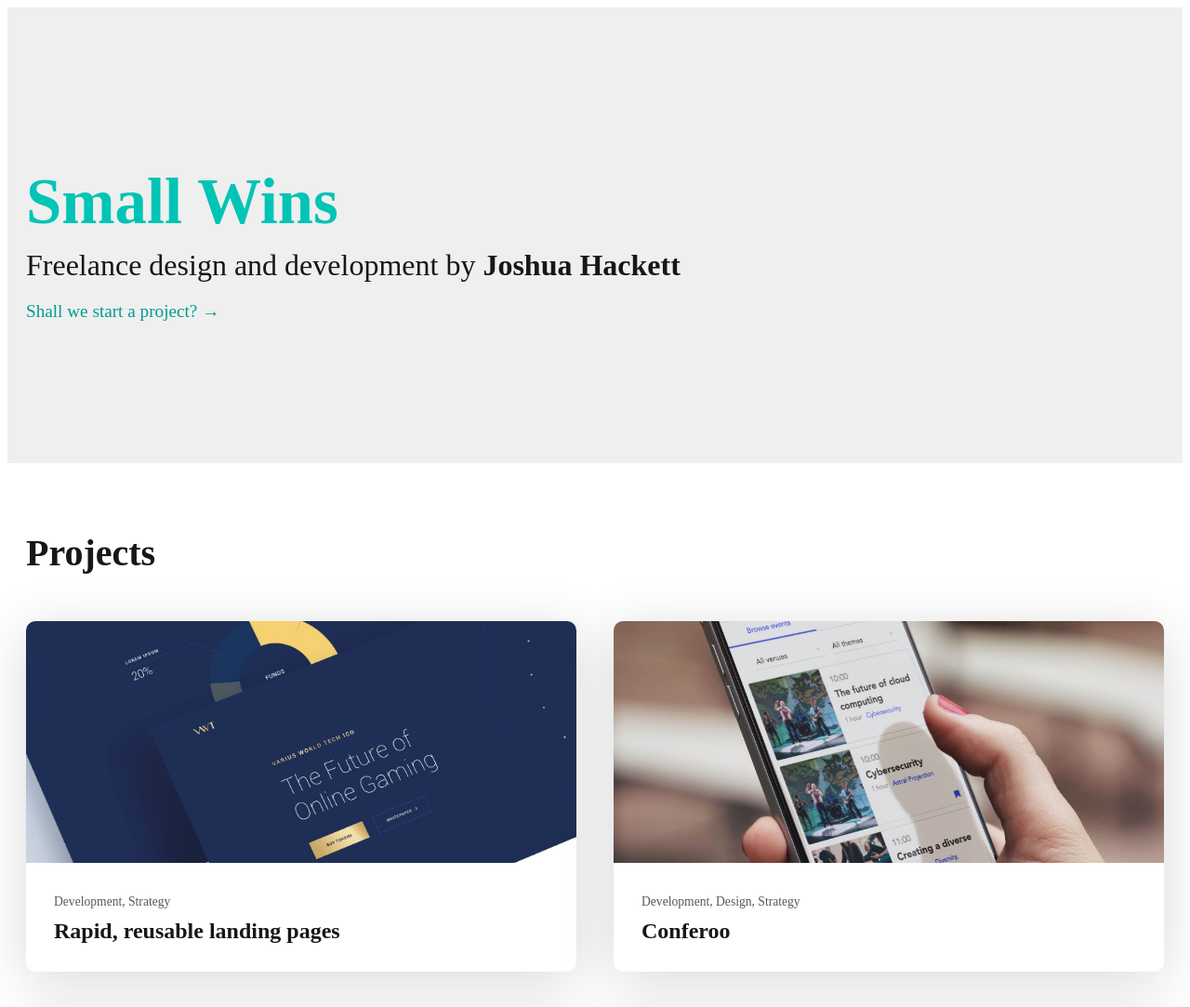
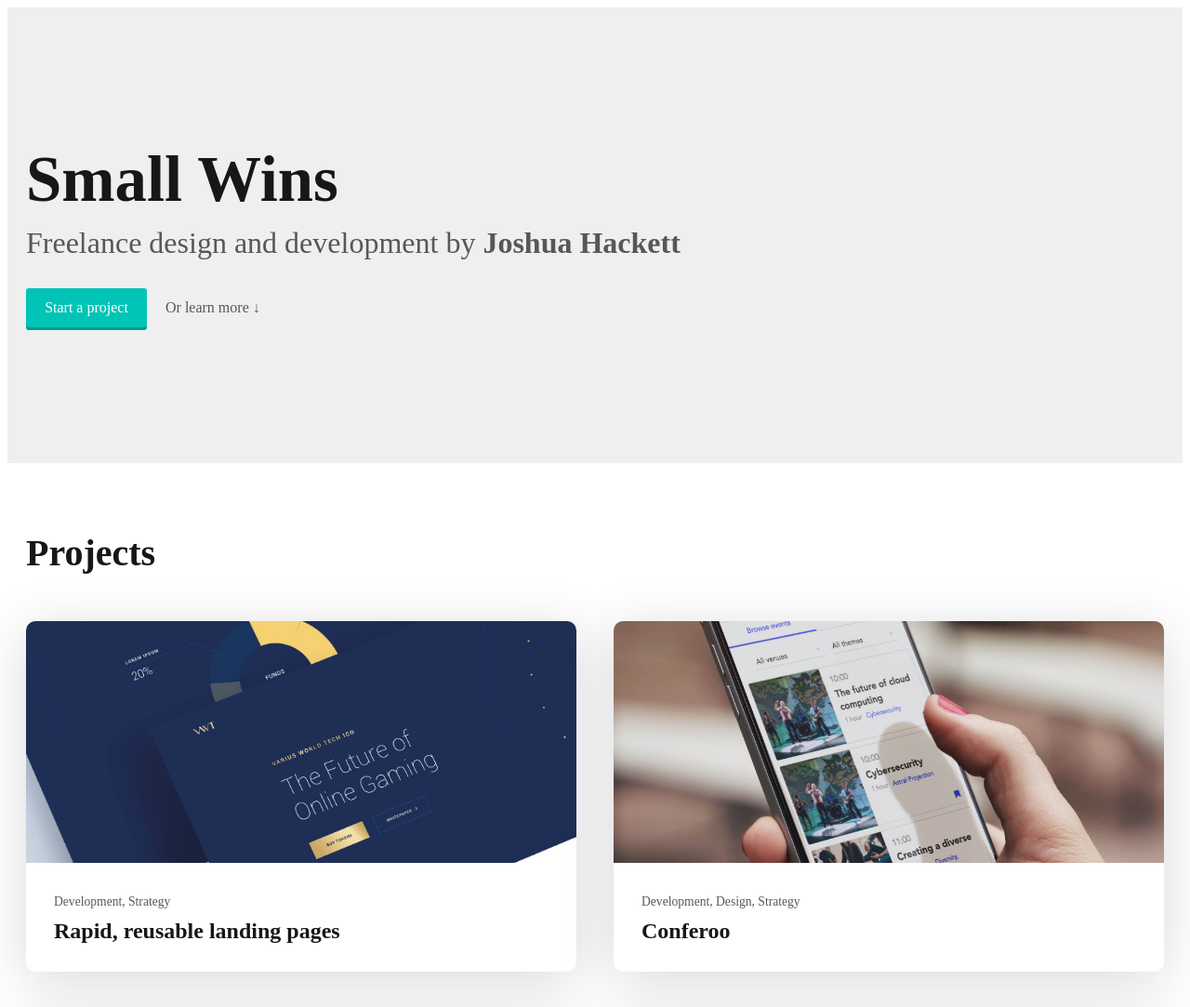
Before and after one commit to jhackett1/joshuahackett-gatsby, a Gatsby site: page /smallwins in a window 1280 px wide. Shown: the top 1083 px of the page at 93% size. Built offline with nearby package versions, Linux system fonts and the light colour scheme; Gatsby itself is replaced by a stand-in of ours.

Commit message:
Redesigned hire page header

```diff
--- a/gatsby-config.js
+++ b/gatsby-config.js
@@ -3,7 +3,7 @@ module.exports = {
     title: 'Joshua Hackett',
     description: 'User-centred design and development',
     strapline: "Hello, I'm <strong>Joshua Hackett</strong>, a user-centred designer and developer",
-    copyrightNotice: 'Joshua Hackett 2018',
+    copyrightNotice: '© Joshua Hackett 2018',
     email: 'hello@joshuahackett.com',
     menu: [
       {
--- a/src/components/Services.js
+++ b/src/components/Services.js
@@ -7,7 +7,7 @@ import Button from './common/Button'
 import './blog.sass'
 
 const Blog = ({posts}) => (
-    <section className="blog">
+    <section className="blog" id="services">
         <div className="blog__inner container">
             <h2 className="blog__title">Services</h2>
             <ul className="blog__list">
--- a/src/components/SmallWinsHero.js
+++ b/src/components/SmallWinsHero.js
@@ -9,7 +9,10 @@ const SmallWinsHero = () => (
         <div className="container small-wins-hero__inner">
             <h1 className="small-wins-hero__title">Small Wins</h1>
             <h2 className="small-wins-hero__subtitle">Freelance design and development by <strong>Joshua Hackett</strong></h2>
-            <a className="small-wins-hero__link" href="mailto:hello@joshuahackett.com?subject=A new project">Shall we start a project?  →</a>
+            <div className="small-wins-hero__button-holder">
+                <Button href="mailto:hello@joshuahackett.com?subject=A new project" label="Start a project"/>
+                <Button outline external href="#services" label="Or learn more ↓"/>
+            </div>
         </div>
     </section>
 )
--- a/src/components/common/button.sass
+++ b/src/components/common/button.sass
@@ -3,6 +3,8 @@
 .button
     text-decoration: none
     color: $grey2
+    scroll-behavior: smooth
+
 
 .green
     color: $green1
@@ -15,12 +17,13 @@
     display: inline-block
     background-color: $green1
     box-shadow: 0px 3px 0px 0px $green2
-    padding: 15px 20px
-    min-width: 140px
+    padding: 12px 15px
+    min-width: 100px
     text-align: center
-    border-radius: 5px
+    border-radius: 3px
     color: white
-    transition: 0.1s ease-in
+    transition: 0.05s ease-in
+    margin-right: 20px
 
     &:hover
         filter: brightness(0.95)
--- a/src/components/smallWinsHero.sass
+++ b/src/components/smallWinsHero.sass
@@ -14,24 +14,15 @@
     padding: 20px
 
 .small-wins-hero__title
-    color: $green1
+    color: $grey1
     font-size: 2.4em
-    margin-bottom: 0px
+    margin: 0px
 
 .small-wins-hero__subtitle
-    margin: 10px 0px 20px 0px
-    color: $grey1
+    margin: 10px 0px 30px 0px
+    color: $grey2
     font-weight: normal
     font-size: 1.5em
-
-.small-wins-hero__link
-    color: $green2
-    text-decoration: none
-    font-size: 1.2em
-    margin-bottom: 20px
-    &:hover
-        text-decoration: underline
-
 
 
 @media screen and (min-width: 700px)
@@ -56,6 +47,3 @@
     .small-wins-hero__subtitle
         font-size: 2em
         max-width: 66.66%
-
-    .small-wins-hero__link
-        margin-bottom: 40px
--- a/src/layouts/index.sass
+++ b/src/layouts/index.sass
@@ -7,6 +7,9 @@
 
 h1, h2, h3, h4, h5, p, a, span, q, figcaption, button, li
     font-family: 'Exo', sans-serif
+
+html
+    scroll-behavior: smooth
 
 body
     margin: 0
```
